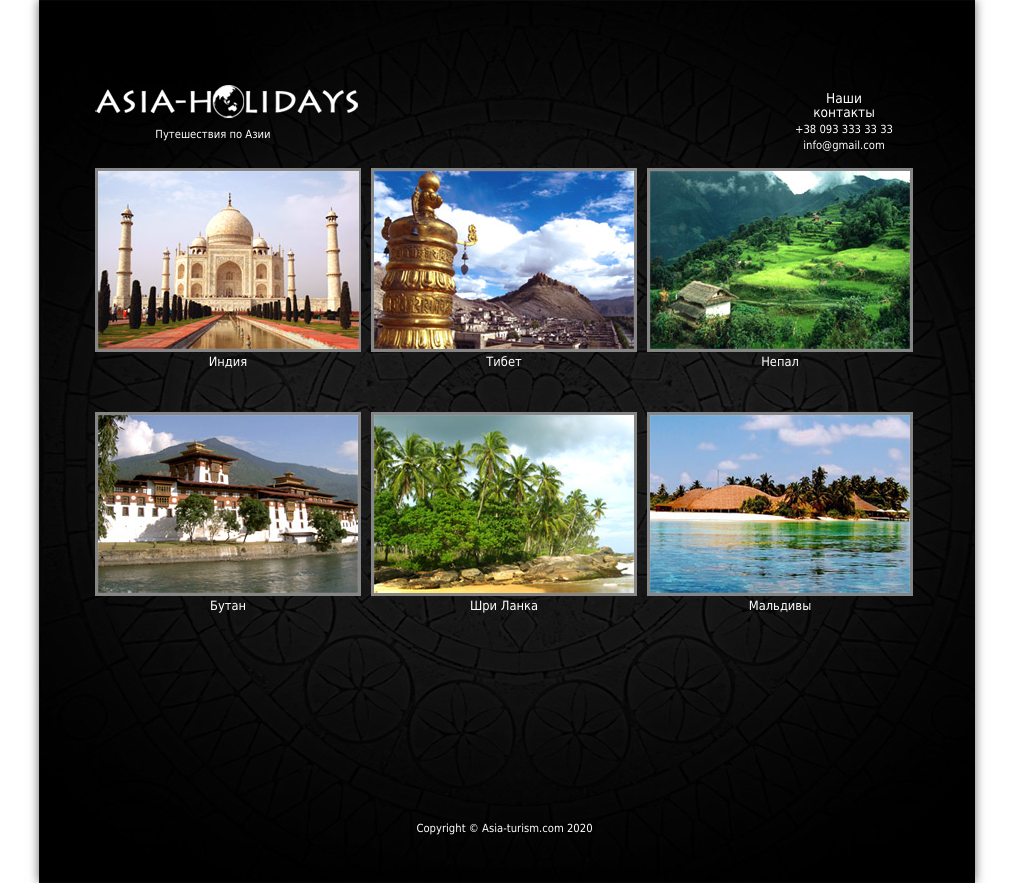
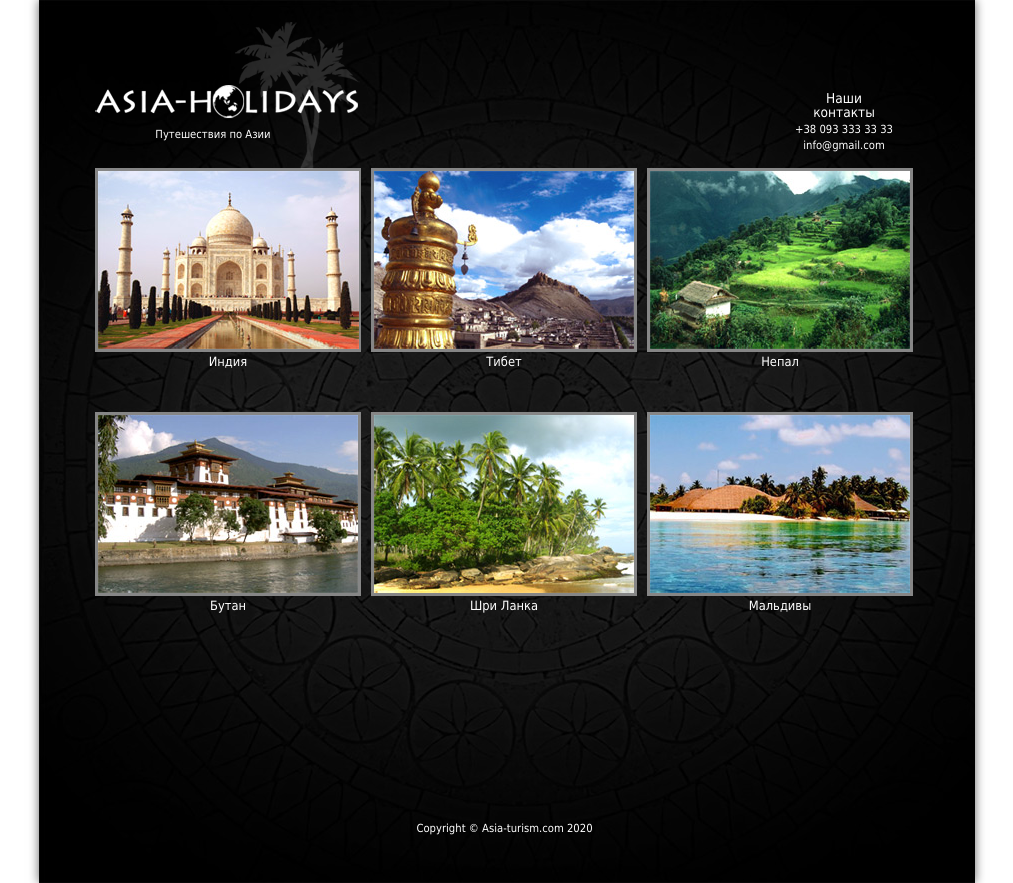
Before and after one commit to ValekM/turism-site, a plain HTML site: page index.html in a window 1280 px wide. Shown: the whole page, without its empty margins (133-1146 px from the left). Drawn offline with Linux system fonts and the light colour scheme.

Commit message:
added palma

```diff
--- a/css/style.css
+++ b/css/style.css
@@ -12,6 +12,11 @@
 	height: 883px;
 }
 
+.palma {
+	position: absolute;
+	margin-top: 22px;
+	margin-left: 140px;
+}
 
 /* HEADER */
 
--- a/index.html
+++ b/index.html
@@ -11,6 +11,7 @@
 <body>
 	<div class="bg">
 		<div class="container">
+				<img class="palma" src="image/palm-tree.png" alt="">
 			<div class="header">
 				<div class="logo">
 					<img src="image/logo.png" alt="Тут должен быть логотип">
```
